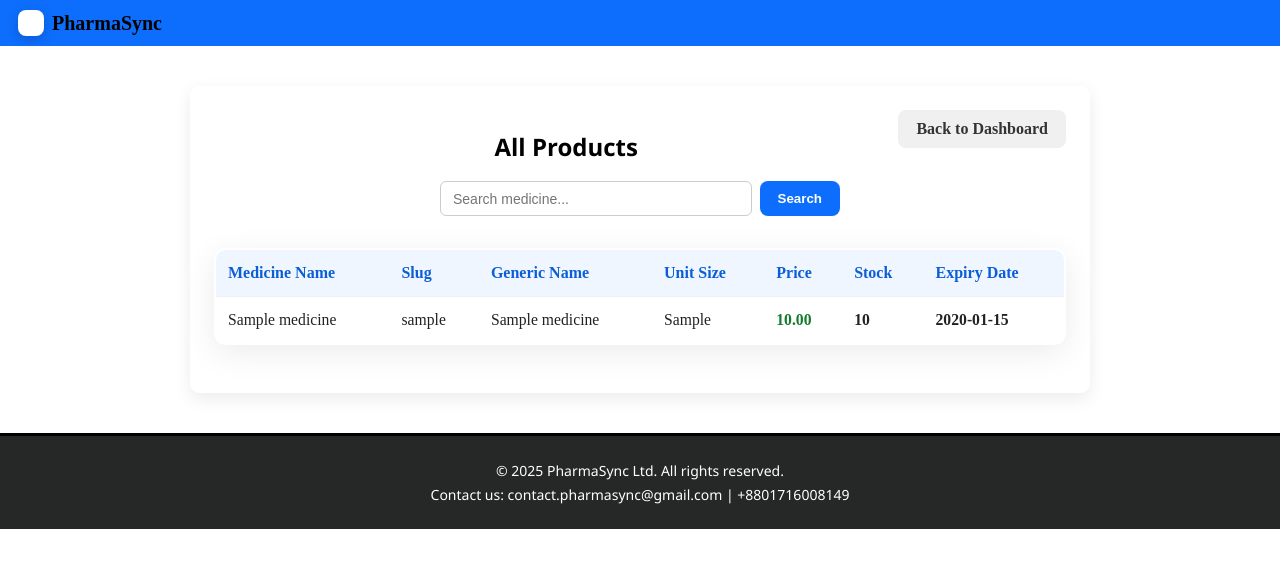
After one commit to mhporosh/pharmasync, a PHP site: page /handlers/all_products.php in a window 1280 px wide. The commit adds this page. Shown: the top 568 px of the page. Run offline with PHP 8.4, Linux system fonts and the light colour scheme; tables that the repository leaves empty hold one stand-in row (values such as "Sample post").

Commit message:
all products added wwith thair expiry_date and stock

```diff
--- a/dashboard.php
+++ b/dashboard.php
@@ -92,9 +92,9 @@ $conn->close();
 
         <button class="menu-item has-sub" data-target="inventory-sub" aria-expanded="false"><span><i class="fas fa-boxes"></i></span><span>Inventory</span><i class="fas fa-chevron-down chevron"></i></button>
         <div id="inventory-sub" class="submenu">
-          <a href="#" class="submenu-item"><span><i class="fas fa-pills"></i></span><span>All Products</span></a>
-          <a href="#" class="submenu-item"><span><i class="fas fa-hourglass-end"></i></span><span>Expiry Management</span></a>
-          <a href="#" class="submenu-item"><span><i class="fas fa-exclamation-triangle"></i></span><span>Low Stock Alerts</span></a>
+          <a href="handlers/all_products.php" class="submenu-item"><span><i class="fas fa-pills"></i></span><span>All Products</span></a>
+          <a href="handlers/expiry_management.php" class="submenu-item"><span><i class="fas fa-hourglass-end"></i></span><span>Expiry Management</span></a>
+          <a href="handlers/low_stock_alerts.php" class="submenu-item"><span><i class="fas fa-exclamation-triangle"></i></span><span>Low Stock Alerts</span></a>
         </div>
 
         <button class="menu-item has-sub" data-target="purchases-sub" aria-expanded="false"><span><i class="fas fa-shopping-cart"></i></span><span>Purchases</span><i class="fas fa-chevron-down chevron"></i></button>
--- /dev/null
+++ b/handlers/all_products.php
@@ -0,0 +1,71 @@
+<?php
+require_once __DIR__ . '/../config/db.php';
+$search = isset($_GET['q']) ? trim($_GET['q']) : '';
+if ($search !== '') {
+  $sql = "SELECT * FROM medicines WHERE medicine_name = ? OR slug = ? OR generic_name = ? ORDER BY medicine_name ASC";
+  $stmt = $conn->prepare($sql);
+  $stmt->bind_param('sss', $search, $search, $search);
+  $stmt->execute();
+  $result = $stmt->get_result();
+} else {
+  $sql = "SELECT * FROM medicines ORDER BY medicine_name ASC";
+  $result = $conn->query($sql);
+}
+?>
+<!DOCTYPE html>
+<html lang="en">
+<head>
+  <meta charset="UTF-8">
+  <title>All Products • PharmaSync</title>
+  <link rel="icon" type="image/svg+xml" href="../images/favicon.svg">
+  <link rel="stylesheet" href="../style.css">
+  <link rel="stylesheet" href="../responsive.css">
+</head>
+<body>
+  <header>
+    <div class="nav">
+      <div class="logo"><span class="brand-logo"><i class="fas fa-plus"></i></span><h1>PharmaSync</h1></div>
+    </div>
+  </header>
+  <main class="container">
+    <a href="../dashboard.php" class="btn btn-secondary" style="float:right; margin-bottom:12px;">Back to Dashboard</a>
+    <h2 style="margin-bottom:18px;">All Products</h2>
+    <form method="get" action="" style="max-width:400px; margin:0 auto 18px; display:flex; gap:8px;">
+      <input type="text" name="q" value="<?= htmlspecialchars($search) ?>" placeholder="Search medicine..." style="flex:1; padding:8px 12px; border-radius:6px; border:1px solid #ccc;">
+      <button type="submit" class="btn btn-primary">Search</button>
+    </form>
+    <table class="inventory-table">
+      <tr>
+        <th>Medicine Name</th>
+        <th>Slug</th>
+        <th>Generic Name</th>
+        <th>Unit Size</th>
+        <th>Price</th>
+        <th>Stock</th>
+        <th>Expiry Date</th>
+      </tr>
+      <?php if ($result && $result->num_rows > 0): while($row = $result->fetch_assoc()): ?>
+      <tr>
+        <td><?= htmlspecialchars($row['medicine_name']) ?></td>
+        <td><?= htmlspecialchars($row['slug']) ?></td>
+        <td><?= htmlspecialchars($row['generic_name']) ?></td>
+        <td><?= htmlspecialchars($row['unit_size']) ?></td>
+        <td class="price"><?= htmlspecialchars($row['price']) ?></td>
+        <td class="stock"><?= htmlspecialchars($row['stock']) ?></td>
+        <td class="expiry"><?= htmlspecialchars($row['expiry_date']) ?></td>
+      </tr>
+      <?php endwhile; else: ?>
+      <tr><td colspan="7" style="text-align:center; color:#b00020;">No medicines found.</td></tr>
+      <?php endif; ?>
+    </table>
+    <!-- Back button moved to top -->
+  </main>
+  <footer>
+    <div class="footer">
+      <p>&copy; 2025 PharmaSync Ltd. All rights reserved.</p>
+      <p>Contact us: contact.pharmasync@gmail.com | +8801716008149</p>
+    </div>
+  </footer>
+</body>
+</html>
+<?php $conn->close(); ?>
--- a/style.css
+++ b/style.css
@@ -33,7 +33,7 @@ input:disabled {
 
 /* Header / nav */
 .nav { display: flex; align-items: center; background: var(--accent); padding: 10px 18px; position: relative; gap: 12px; }
-.logo h1 { color: white; font-size: 1.25rem; }
+.logo h1 { color:black; font-size: 1.25rem; }
 .logo { display: inline-flex; align-items: center; gap: 8px; }
 .brand-logo { height: 26px; width: 26px; border-radius: 8px; background: #fff; color: var(--accent); display: inline-flex; align-items: center; justify-content: center; box-shadow: 0 4px 12px rgba(2,6,23,0.18); }
 .brand-logo i { font-size: 14px; }
@@ -372,3 +372,59 @@ textarea {
 .terms-row a { color: var(--accent); text-decoration: none; font-weight: 600; }
 .terms-row a:hover { text-decoration: underline; }
 input[type="checkbox"] { accent-color: var(--accent); }
+
+/* Inventory Table Styles */
+.inventory-table {
+  width: 100%;
+  border-collapse: collapse;
+  margin: 32px auto 24px;
+  background: #fff;
+  box-shadow: 0 8px 32px rgba(11,18,20,0.08);
+  border-radius: 12px;
+  overflow: hidden;
+  border: 2px solid var(--accent-2); /* Added border */
+}
+.inventory-table th, .inventory-table td {
+  padding: 14px 12px;
+  text-align: left;
+  border-bottom: 1px solid #f0f0f0;
+}
+.inventory-table th {
+  background: var(--accent-light);
+  color: var(--accent-2);
+  font-weight: 700;
+  font-size: 1rem;
+}
+.inventory-table tr:last-child td {
+  border-bottom: none;
+}
+.inventory-table tr:hover {
+  background: #f6f9fb;
+}
+.inventory-table .low-stock {
+  background: #fffbe6 !important;
+}
+.inventory-table .expired {
+  background: #ffeaea !important;
+  color: #b00020;
+}
+.inventory-table .expiring-soon {
+  background: #fff8e1 !important;
+}
+.inventory-table td {
+  font-size: 0.98rem;
+  color: #222;
+}
+.inventory-table .price {
+  color: #137c2c;
+  font-weight: 600;
+}
+.inventory-table .stock {
+  font-weight: 700;
+}
+.inventory-table .expiry {
+  font-weight: 600;
+}
+.inventory-table .actions {
+  text-align: center;
+}
```
Also changed, not shown: handlers/expiry_management.php (added, +64 -0 lines), handlers/low_stock_alerts.php (added, +62 -0 lines), sql/setup.sql (+17 -0 lines).
